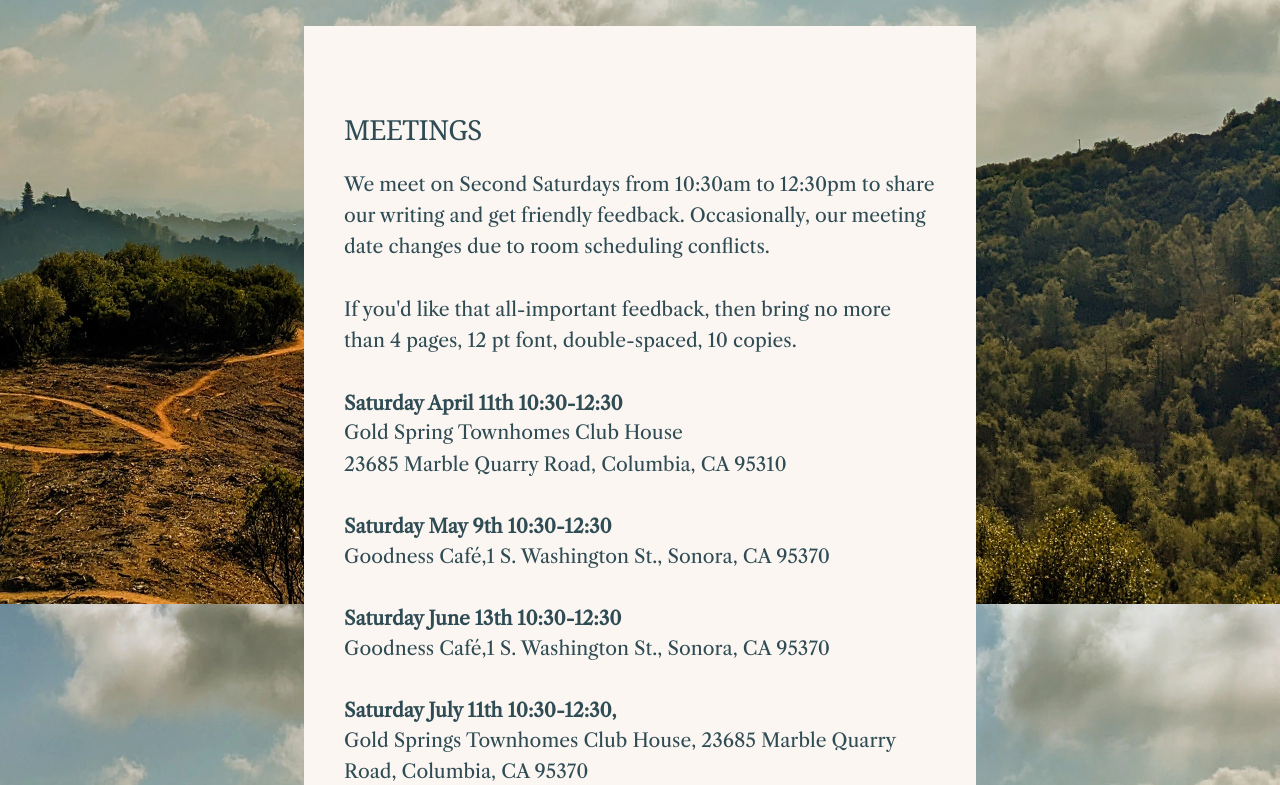
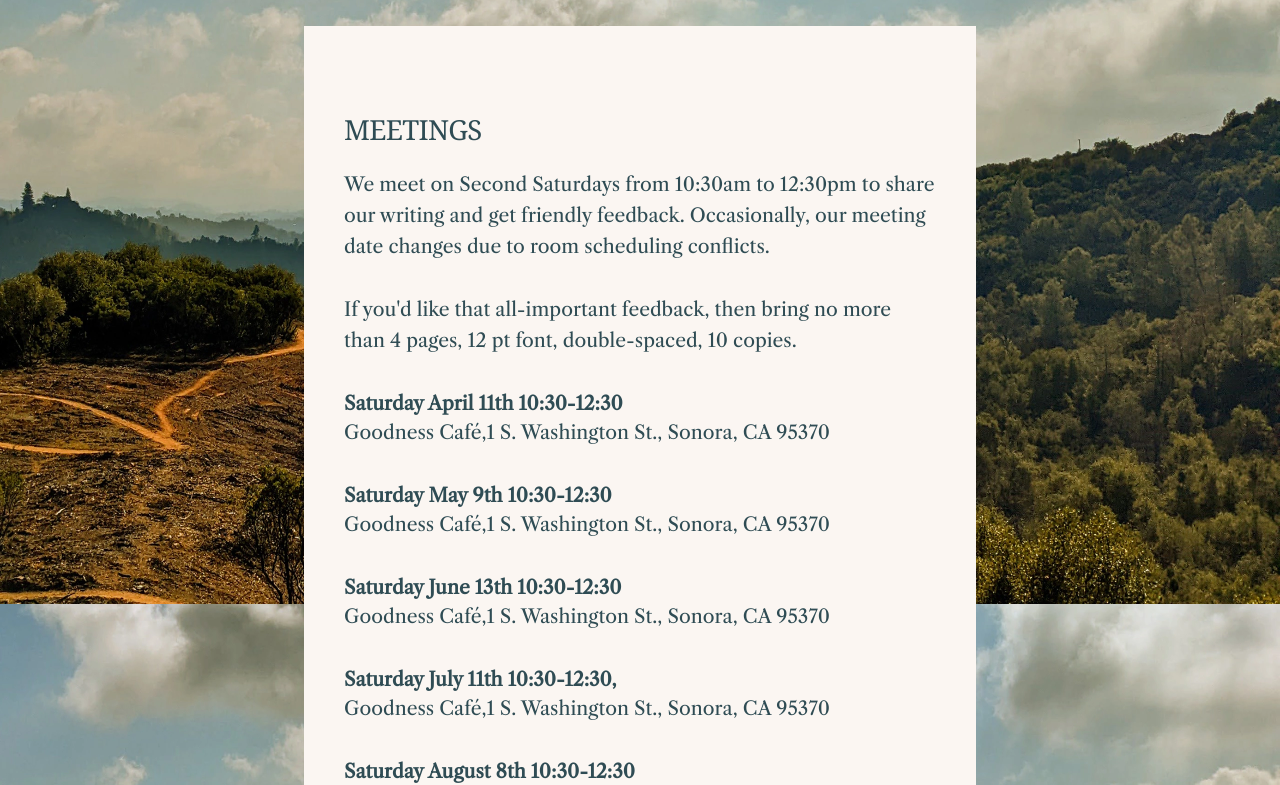
Before and after one commit to sonorawriters/sonorawriters.github.io, a Gatsby site: page /meetings in a window 1280 px wide. Shown: the part 196-981 px from the top of the page. Built offline with nearby package versions, Linux system fonts and the light colour scheme; Gatsby itself is replaced by a stand-in of ours; a web font is replaced by a local one.

Commit message:
change meeting location

```diff
--- a/src/pages/meetings.js
+++ b/src/pages/meetings.js
@@ -25,11 +25,9 @@ const MeetingsPage = ({ location, data }) => {
         <span class="c5">&nbsp;10:30-12:30</span>
       </b>
       <p>
-        <span>Gold Spring Townhomes Club House</span>
-        <br/>
-        <span class="c2">
-          23685 Marble Quarry Road, Columbia, CA 95310
-        </span>
+        <span>Goodness Caf&eacute;,1 S. Washington St</span>
+        <span class="c5">.,</span>
+        <span class="c2">&nbsp;Sonora, CA 95370</span>
       </p>
       <b>
         <span class="c5">Saturday May 9</span>
@@ -55,10 +53,9 @@ const MeetingsPage = ({ location, data }) => {
         <span class="c5">&nbsp;10:30-12:30,</span>
       </b>
       <p>
-        <span class="c2">
-          Gold Springs Townhomes Club House, 23685 Marble Quarry Road, Columbia,
-          CA 95370
-        </span>
+        <span>Goodness Caf&eacute;,1 S. Washington St</span>
+        <span class="c5">.,</span>
+        <span class="c2">&nbsp;Sonora, CA 95370</span>
       </p>
       <b>
         <span class="c5">Saturday August 8</span>
```
